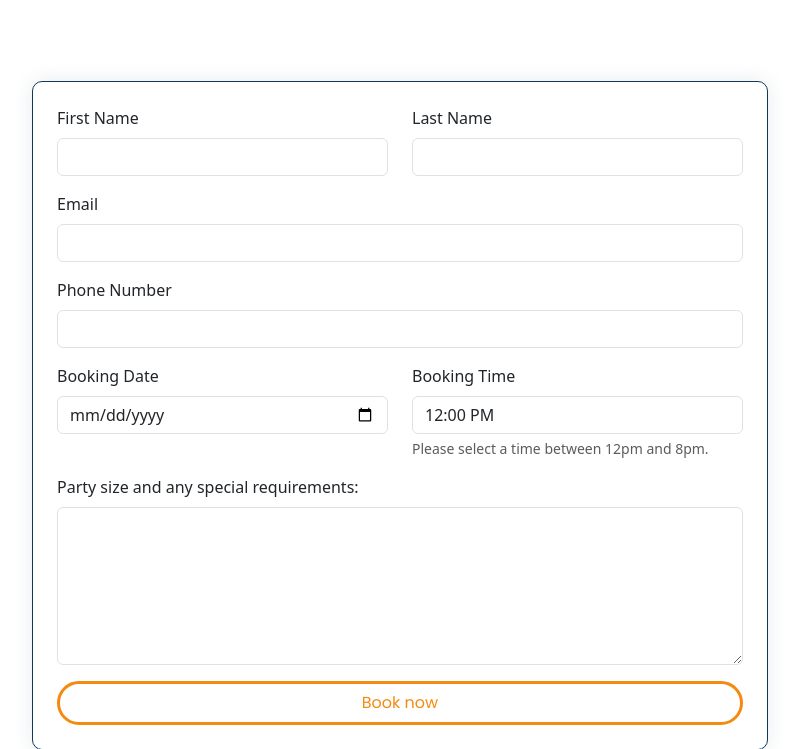
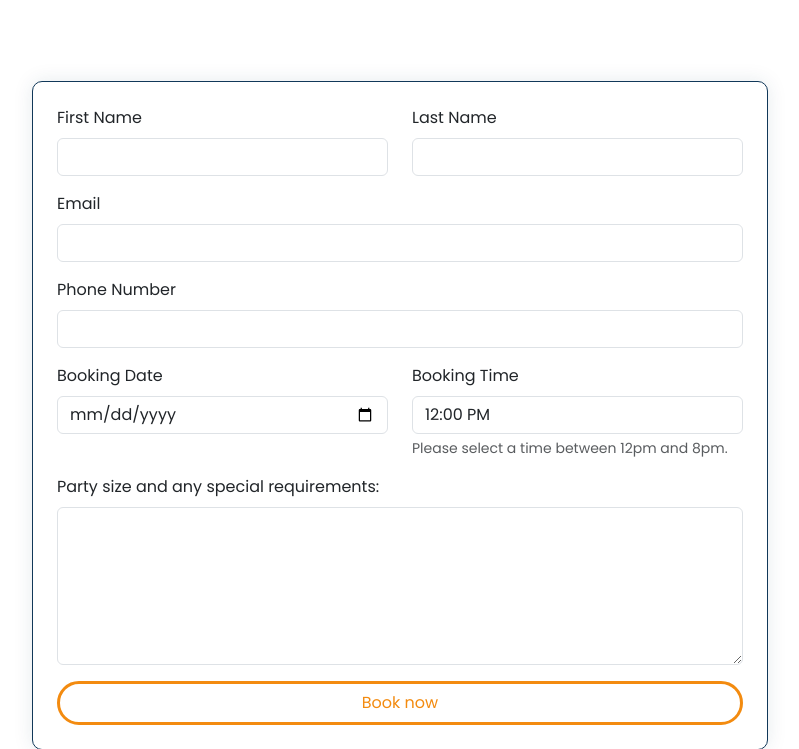
Before and after one commit to naomihunt25/the-cove, a Django app: page /bookings/new/ in a window 1280 px wide. Shown: the part 513-1262 px from the top of the page, without its empty margins (240-1039 px from the left). Run offline with Django 5.2, Linux system fonts and the light colour scheme; the visitor is signed in with stand-in values (Sample User, id 1); some libraries are stand-ins or nearby versions.

Commit message:
style: added var font family for forms

```diff
--- a/bookings/static/css/style.css
+++ b/bookings/static/css/style.css
@@ -130,7 +130,7 @@ h2 {
   color: var(--primary-color);
 }
 
-/* About Us page */
+/* About page */
 .custom-text-color th,
 .custom-text-color td {
   color: var(--primary-color) !important;
@@ -148,9 +148,10 @@ form {
   padding: 1.5rem;
   border-radius: 10px;
   box-shadow: 0 0 20px rgba(17, 56, 89, 0.1);
+  font-family: var(--primary-font);
 }
 
-/* remove blue border from delete button */
+/* Remove blue border from delete button */
 form.delete {
     border: none !important;
     box-shadow: none !important;
@@ -158,7 +159,7 @@ form.delete {
     padding: 0 !important;
 }
 
-/* alert box */
+/* Alert box */
 .alert-custom {
   background-color: #113859;
   color: white;
@@ -207,7 +208,7 @@ form.delete {
   transition: color 0.3s ease-in-out;
 }
 
-/* remove blue underline by social icons */
+/* Remove blue underline by social icons */
 #contact .social-favicons a {
   text-decoration: none;
   outline: none;
```
